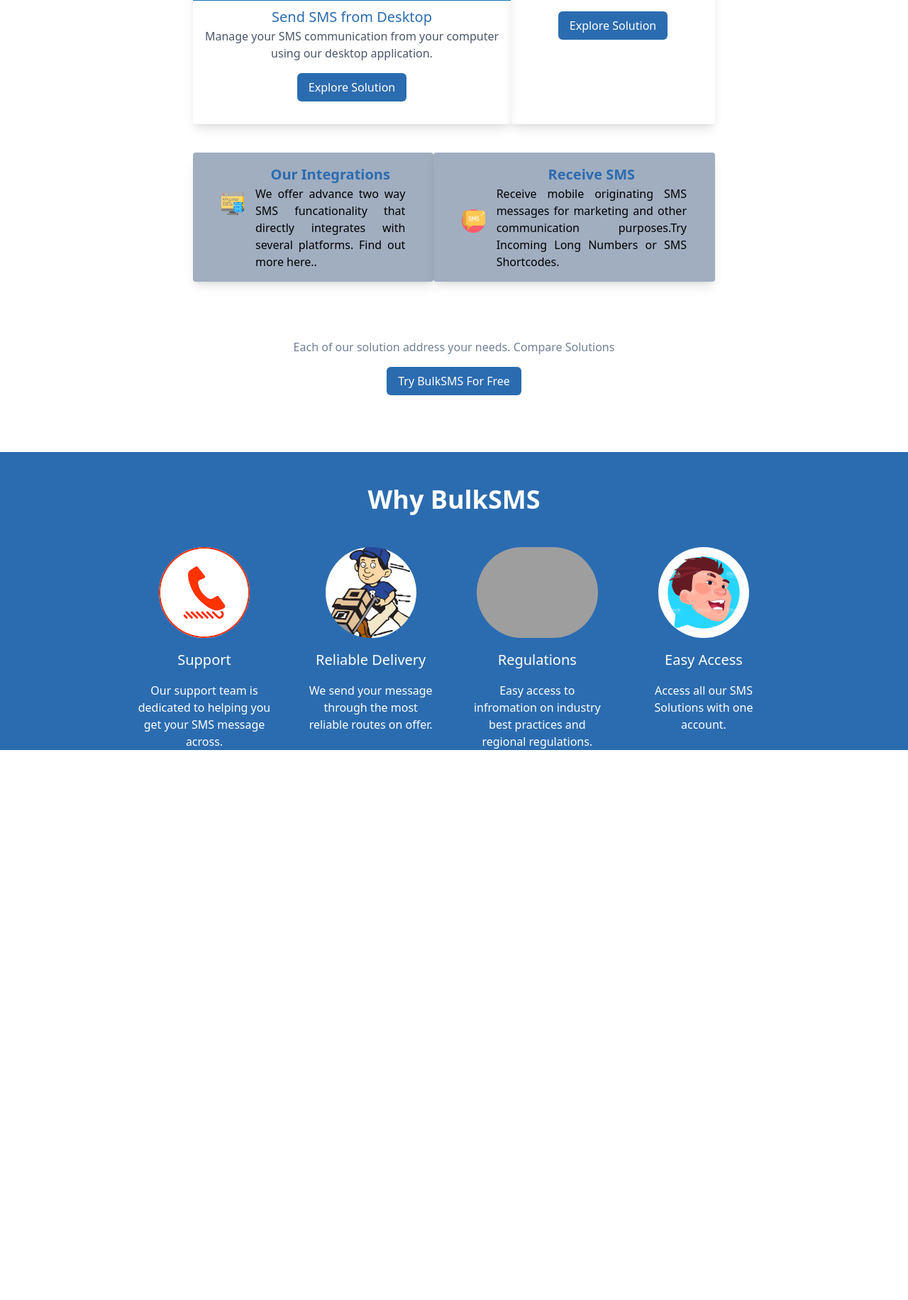
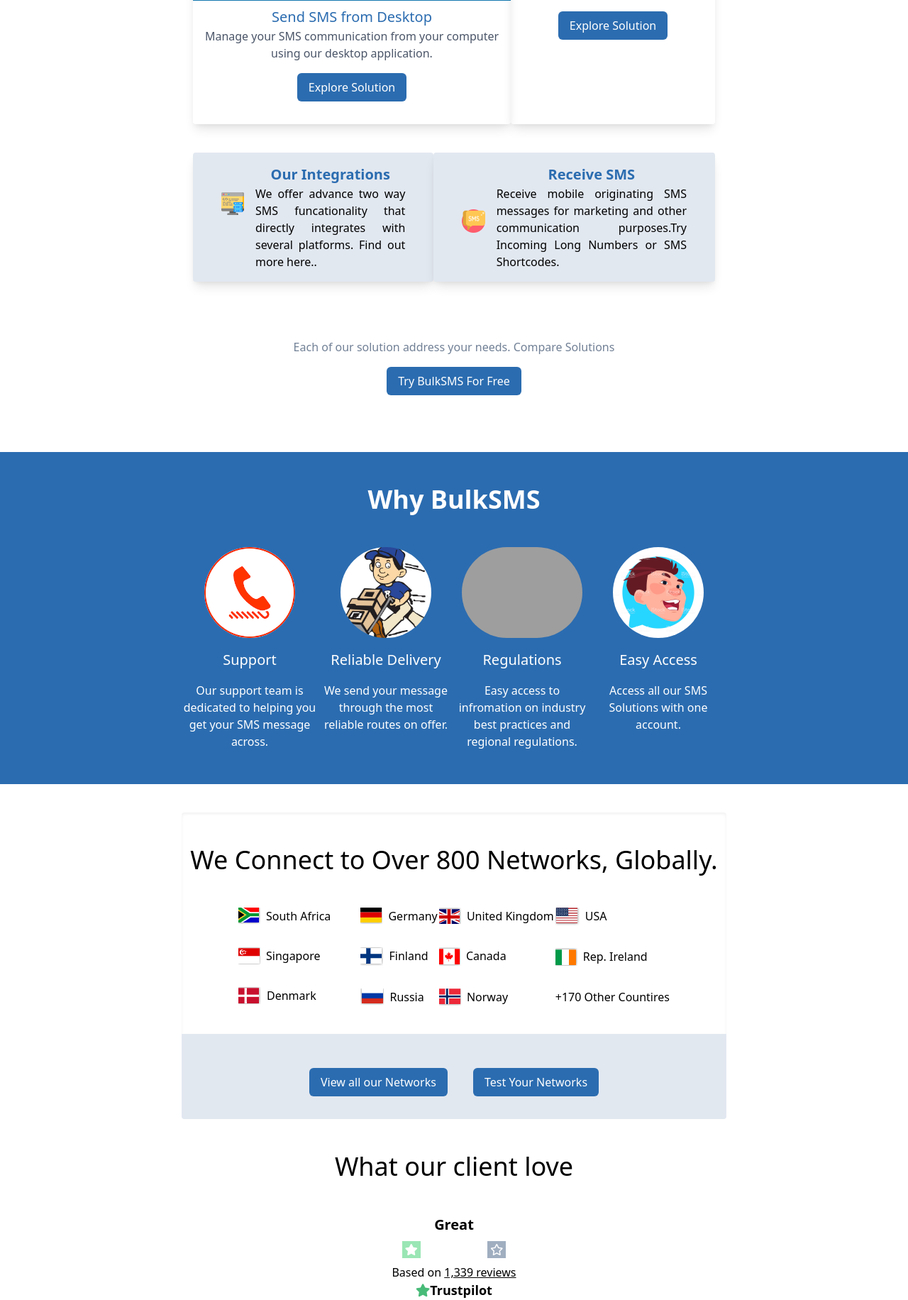
Before and after one commit to cixwarearun/php-second-day-task, a PHP site: page / in a window 1280 px wide. Shown: the part 1666-3498 px from the top of the page at 71% size. Before the commit the page ends 2723 px from the top, so only its background shows below. Run offline with PHP 8.4, Linux system fonts and the light colour scheme; some libraries are stand-ins or nearby versions; grey boxes are pictures that could not be loaded.

Commit message:
6th part of the bulkSMS

```diff
--- a/coronaTask/index.php
+++ b/coronaTask/index.php
@@ -78,7 +78,7 @@
             <div  class="flex justify-between mx-20 mt-20">
                 <div class="max-w-md rounded overflow-hidden shadow-lg ">
                     <div>
-                        <img src="images/a.jpg" alt="">
+                        <img src="images/a.jpg" alt="image">
                     </div>
                     <div class=" text-center mt-2">
                         <h3 class="text-xl text-blue-700 ">Send SMS from Web </h3>
@@ -91,7 +91,7 @@
                 </div>
                 <div class="max-w-md rounded overflow-hidden shadow-lg ">
                     <div class="border-b-2 border-blue-700">
-                        <img src="images/b.jpg" alt="">
+                        <img src="images/b.jpg" alt="image">
                     </div>
                     <div class=" text-center mt-2 ">
                         <h3 class="text-xl text-blue-700 ">Use Our SMS API </h3>
@@ -129,7 +129,7 @@
                 </div>
             </div>
             <div class="flex justify-between mx-20 mt-10 ">
-                <div class="max-w-md rounded overflow-hidden shadow-lg flex px-10 bg-gray-500 py-4">
+                <div class="max-w-md rounded overflow-hidden shadow-lg flex px-10 bg-gray-300 py-4">
                     <div class="pt-10 mr-4">
                         <img src="png/code.png" alt="our integration">
                     </div>
@@ -141,7 +141,7 @@
                         </div>
                     </div>
                 </div>
-                <div class="max-w-md rounded overflow-hidden shadow-lg flex px-10 bg-gray-500 py-4">
+                <div class="max-w-md rounded overflow-hidden shadow-lg flex px-10 bg-gray-300 py-4">
                     <div class="pt-16 mr-4">
                         <img src="png/sms.png" alt="sms">
                     </div>
@@ -162,7 +162,7 @@
         </div>
     </section>
     <section class="bg-blue-700">
-        <div class="mx-48  mt-20 text-center text-white">
+        <div class="mx-64  mt-20 text-center text-white pb-12 ">
             <div class="pt-10 mb-10  text-4xl font-bold">
                 Why BulkSMS
             </div>
@@ -215,6 +215,160 @@
             </div>
         </div>
     </section>
+    <section class="mt-10">
+        <div class="max-w rounded overflow-hidden shadow-inner shadow-lg mx-64 text-center pt-10">
+            <div class="text-4xl">
+                We Connect to Over 800 Networks, Globally.
+            </div>
+            <div class="flex justify-between px-20 mt-10">
+
+                <div class="flex flex-col ">
+                    <div class="flex mr-10 mb-8">
+                        <div>
+                             <img src="png/south-africa.png" alt="South Africa">
+                        </div>
+                        <div class="ml-2">
+                            South Africa
+                        </div>
+                    </div>
+                    <div class="flex mb-8">
+                         <div>
+                            <img src="png/singapur.png" alt="singapore">
+                        </div>
+
+                        <div class="ml-2">
+                            Singapore
+                        </div>
+                    </div>
+                    <div class="flex">
+                        <div>
+                              <img src="png/denmark.png" alt="Denmark">
+                        </div>
+                        <div class="ml-2">
+                             Denmark
+                        </div>
+                    </div>
+
+
+                </div>
+                <div class="flex flex-col  ">
+                    <div class="flex mb-8">
+                         <div>
+                           <img src="png/germany.png" alt="Germany">
+                        </div>
+                        <div class="ml-2">
+                            Germany
+                        </div>
+                    </div>
+                    <div class="flex mb-8">
+                        <div>
+                            <img src="png/finland.png" alt="finland">
+                        </div>
+                        <div class="ml-2">
+                            Finland
+                        </div>
+                    </div>
+                    <div class="flex">
+                        <div>
+                            <img src="png/Rusia.png" alt="Russia">
+                        </div>
+                        <div class="ml-2">
+                              Russia
+                        </div>
+                    </div>
+
+
+                </div>
+                <div class="flex flex-col  ">
+                    <div class="flex mb-8">
+                        <div>
+                             <img src="png/UK.png" alt="uk">
+                        </div>
+                        <div class="ml-2">
+                            United Kingdom
+                        </div>
+                    </div>
+                    <div class="flex mb-8">
+                        <div>
+                            <img src="png/canada.png" alt="canada">
+                        </div>
+                        <div class="ml-2">
+                            Canada
+                        </div>
+                    </div>
+
+
+                    <div class="flex">
+                        <div>
+                            <img src="png/norway.png" alt="Norway">
+                        </div>
+                        <div class="ml-2">
+                            Norway
+                        </div>
+                    </div>
+
+                </div>
+                <div class="flex flex-col ">
+                    <div class="flex mb-8">
+                        <div>
+                            <img src="png/usa.png" alt="usa">
+                        </div>
+                        <div class="ml-2">
+                            USA
+                        </div>
+                    </div>
+                    <div class="flex mb-8">
+                        <div>
+                             <img src="png/Rep-ireland.png" alt="ireland">
+                        </div>
+                        <div class="ml-2">
+                            Rep. Ireland
+                        </div>
+                    </div>
+                    <div>
+                         +170 Other Countires
+                    </div>
+
+                </div>
+
+             </div>
+
+            <div class="bg-gray-300 mt-10">
+                <div class="pt-8 pb-8">
+                    <button class="rounded-md bg-blue-700 text-white px-4 py-2 mt-4 hover:bg-red-700 mr-4">
+                        View all our Networks
+                    </button>
+                    <button class="rounded-md bg-blue-700 text-white px-4 py-2 mt-4 hover:bg-red-700 ml-4">
+                        Test Your Networks
+                    </button>
+                </div>
+
+
+            </div>
+        </div>
+    </section>
+    <section class="mt-10">
+        <div class="text-center">
+            <div class="text-4xl mb-10">
+                What our client love
+            </div>
+            <div>
+                <div >
+                    <h3 class="text-xl font-semibold">Great</h3>
+                    <p class=" text-white text-basic my-2">
+                        <i class=" icon-color fas fa-star bg-green-300 p-1"> </i>
+                        <i class=" icon-color fas fa-star  p-1" > </i>
+                        <i class=" icon-color fas fa-star  p-1" > </i>
+                        <i class=" icon-color fas fa-star  p-1" > </i>
+                        <i class="far fa-star bg-gray-500 p-1"> </i>
+                    </p>
+                    <span>Based on <u> 1,339 reviews</u></span>
+                    <h2 class="text-lg font-semibold"><i class="fas fa-star text-green-500"> </i>Trustpilot</h2>
+                </div>
+            </div>
+        </div>
+
+    </section>
 
 </body>
 </html>
```
Also changed, not shown: coronaTask/png/Rep-ireland.png (added), coronaTask/png/Rusia.png (added), coronaTask/png/UK.png (added), coronaTask/png/canada.png (added), coronaTask/png/denmark.png (added), coronaTask/png/finland.png (added), coronaTask/png/germany.png (added), coronaTask/png/norway.png (added), coronaTask/png/poland.png (added), coronaTask/png/singapur.png (added), coronaTask/png/south-africa.png (added), coronaTask/png/usa.png (added).
